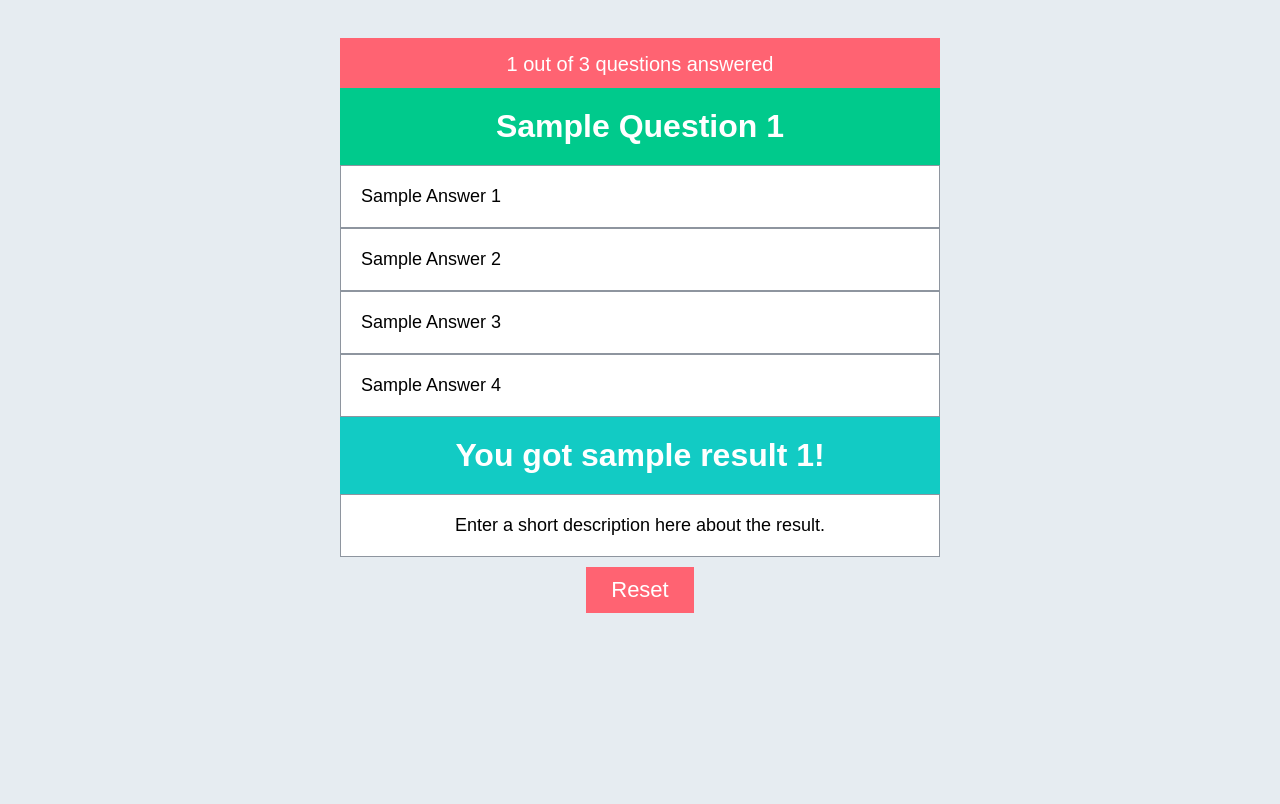
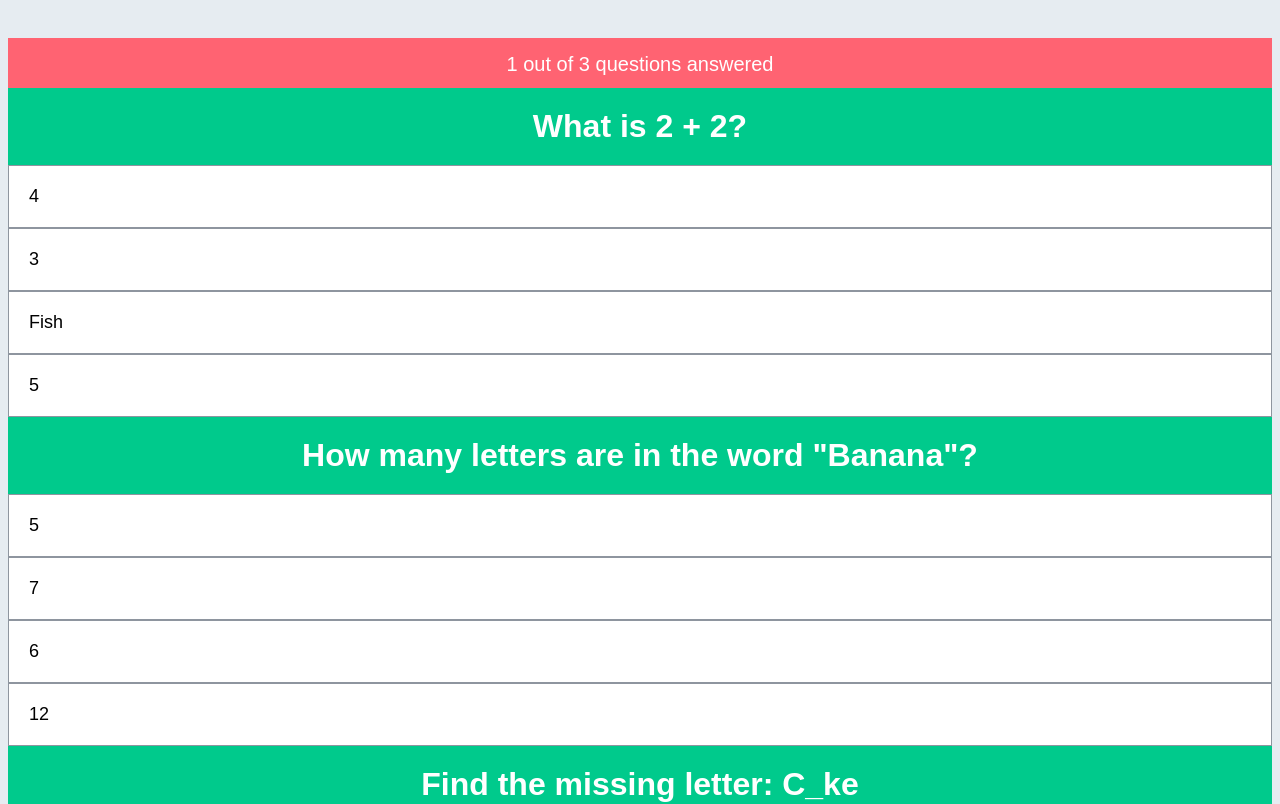
Before and after one commit to Coolbylaki/VueQuiz, a Vue app: page / in a window 1280 px wide. Shown: the top 804 px of the page. Built offline with nearby package versions, Linux system fonts and the light colour scheme.

Commit message:
Render all questions

```diff
--- a/src/App.vue
+++ b/src/App.vue
@@ -1,31 +1,101 @@
 <template>
+	<questions v-if="questionsAnswered < questions.length" :questions="questions"></questions>
+	<result v-else></result>
 	<div class="ctr">
-		<div class="questions-ctr">
-			<div class="progress">
-				<div class="bar"></div>
-				<div class="status">1 out of 3 questions answered</div>
-			</div>
-			<div class="single-question">
-				<div class="question">Sample Question 1</div>
-				<div class="answers">
-					<div class="answer">Sample Answer 1</div>
-					<div class="answer">Sample Answer 2</div>
-					<div class="answer">Sample Answer 3</div>
-					<div class="answer">Sample Answer 4</div>
-				</div>
-			</div>
-		</div>
-		<div class="result">
-			<div class="title">You got sample result 1!</div>
-			<div class="desc">Enter a short description here about the result.</div>
-		</div>
 		<button type="button" class="reset-btn">Reset</button>
 	</div>
 </template>
 
 <script>
+import Questions from "./components/Questions.vue";
+import Result from "./components/Result.vue";
+
 export default {
 	name: "App",
+	components: {
+		Questions,
+		Result,
+	},
+	data() {
+		return {
+			questionsAnswered: 0,
+			questions: [
+				{
+					q: "What is 2 + 2?",
+					answers: [
+						{
+							text: "4",
+							is_correct: true,
+						},
+						{
+							text: "3",
+							is_correct: false,
+						},
+						{
+							text: "Fish",
+							is_correct: false,
+						},
+						{
+							text: "5",
+							is_correct: false,
+						},
+					],
+				},
+				{
+					q: 'How many letters are in the word "Banana"?',
+					answers: [
+						{
+							text: "5",
+							is_correct: false,
+						},
+						{
+							text: "7",
+							is_correct: false,
+						},
+						{
+							text: "6",
+							is_correct: true,
+						},
+						{
+							text: "12",
+							is_correct: false,
+						},
+					],
+				},
+				{
+					q: "Find the missing letter: C_ke",
+					answers: [
+						{
+							text: "e",
+							is_correct: false,
+						},
+						{
+							text: "a",
+							is_correct: true,
+						},
+						{
+							text: "i",
+							is_correct: false,
+						},
+					],
+				},
+			],
+			results: [
+				{
+					min: 0,
+					max: 2,
+					title: "Try again!",
+					desc: "Do a little more studying and you may succeed!",
+				},
+				{
+					min: 3,
+					max: 3,
+					title: "Wow, you're a genius!",
+					desc: "Studying has definitely paid off for you!",
+				},
+			],
+		};
+	},
 };
 </script>
 
--- /dev/null
+++ b/src/components/Questions.vue
@@ -0,0 +1,20 @@
+<template>
+	<div class="questions-ctr">
+		<div class="progress">
+			<div class="bar"></div>
+			<div class="status">1 out of 3 questions answered</div>
+		</div>
+		<div class="single-question" v-for="question in questions" :key="question.q">
+			<div class="question">{{ question.q }}</div>
+			<div class="answers" v-for="answer in question.answers" :key="answer.text">
+				<div class="answer">{{ answer.text }}</div>
+			</div>
+		</div>
+	</div>
+</template>
+
+<script>
+export default {
+	props: ["questions"],
+};
+</script>
--- /dev/null
+++ b/src/components/Result.vue
@@ -0,0 +1,10 @@
+<template>
+	<div class="result">
+		<div class="title">You got sample result 1!</div>
+		<div class="desc">Enter a short description here about the result.</div>
+	</div>
+</template>
+
+<script>
+export default {};
+</script>
```
Also changed, not shown: 1 other file (tests, documents, lock files or other folders).
